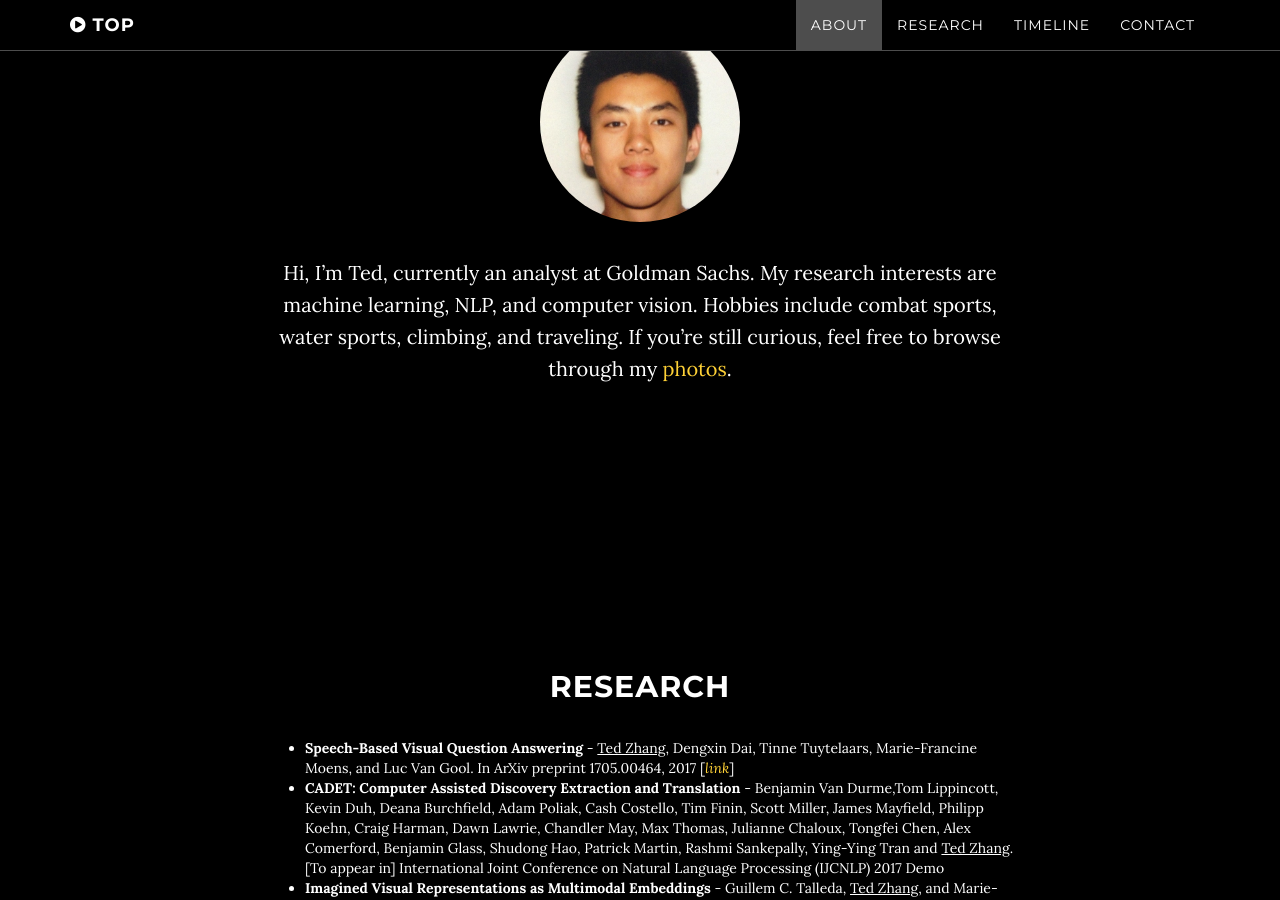
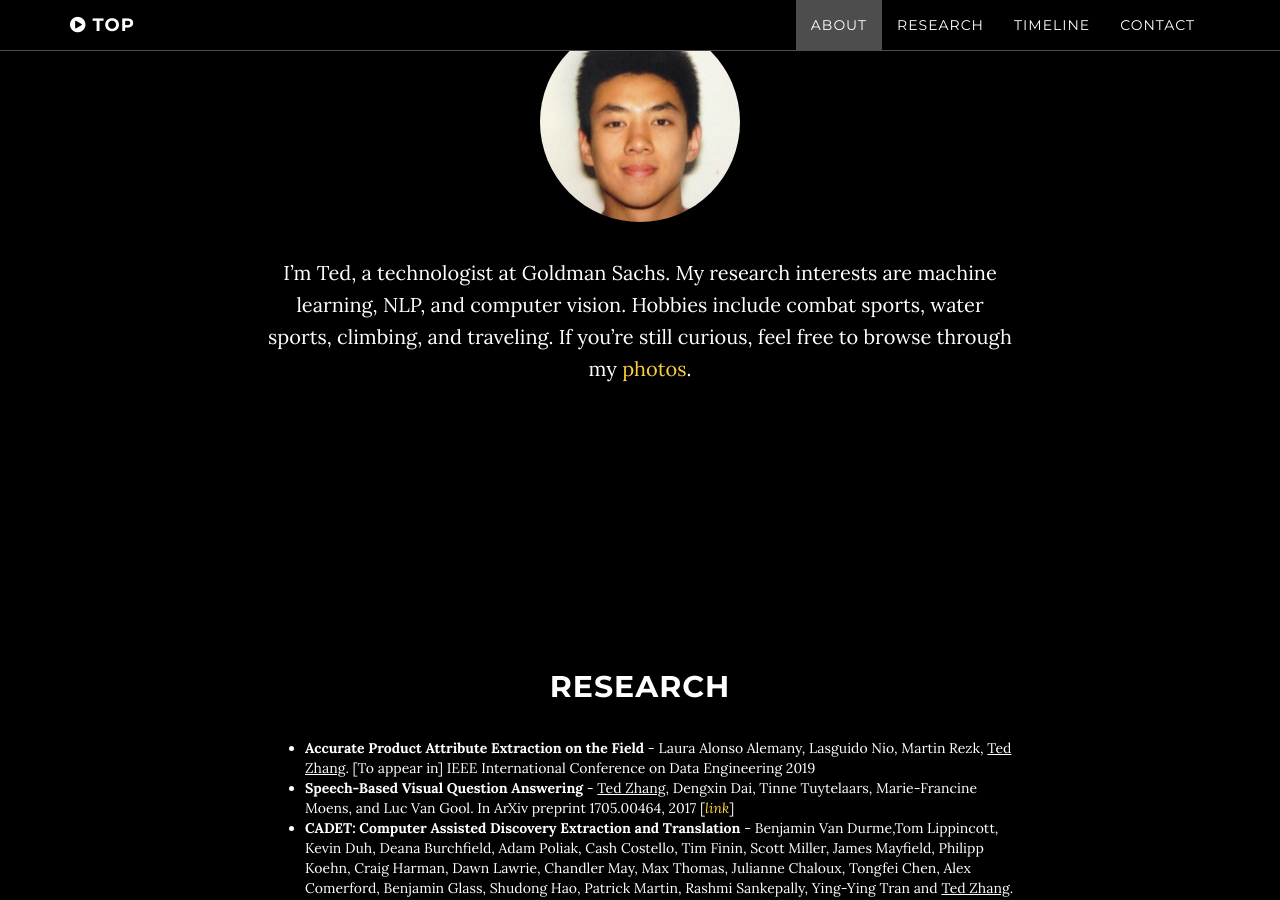
Before and after one commit to zted/zted.github.io, a Jekyll site: the page built from index.html, in a window 1280 px wide and 900 px high, scrolled down 1196 px. Built offline with Jekyll 4.4.1, drawn with Linux system fonts in a browser that asks for light colours; some of the changed text lies outside the part shown.

Commit message:
Adding new paper and linking old one

```diff
--- a/1_about.html
+++ b/1_about.html
@@ -7,4 +7,4 @@ title: About
 <!--<img src="img/timeline/hopkins.jpg" alt="some_text" style="width:304px;height:228px;">-->
 <img class="img-circle" src="img/me.jpg" alt="me" style="width:200px;height:200px;">
 
-Hi, I'm Ted, currently an analyst at Goldman Sachs. My research interests are machine learning, NLP, and computer vision. Hobbies include combat sports, water sports, climbing, and traveling. If you're still curious, feel free to browse through my [photos](https://www.flickr.com/photos/64410546@N07/collections).
+I'm Ted, a technologist at Goldman Sachs. My research interests are machine learning, NLP, and computer vision. Hobbies include combat sports, water sports, climbing, and traveling. If you're still curious, feel free to browse through my [photos](https://www.flickr.com/photos/64410546@N07/collections).
--- a/2_research.html
+++ b/2_research.html
@@ -7,8 +7,9 @@ title: Research
 <!--<img src="img/timeline/hopkins.jpg" alt="some_text" style="width:304px;height:228px;">-->
 <div align="left">
     <ul>
+    	<li><strong>Accurate Product Attribute Extraction on the Field</strong> - Laura Alonso Alemany, Lasguido Nio, Martin Rezk, <u>Ted Zhang</u>. [To appear in] IEEE International Conference on Data Engineering 2019</li>
     	<li><strong>Speech-Based Visual Question Answering</strong> - <u>Ted Zhang</u>, Dengxin Dai, Tinne Tuytelaars, Marie-Francine Moens, and Luc Van Gool. In ArXiv preprint 1705.00464, 2017   [<i><a href="http://arxiv.org/abs/1705.00464">link</a></i>]</li>
-        <li><strong>CADET: Computer Assisted Discovery Extraction and Translation</strong> - Benjamin Van Durme,Tom Lippincott, Kevin Duh, Deana Burchfield, Adam Poliak, Cash Costello, Tim Finin, Scott Miller, James Mayfield, Philipp Koehn, Craig Harman, Dawn Lawrie, Chandler May, Max Thomas, Julianne Chaloux, Tongfei Chen, Alex Comerford, Benjamin Glass, Shudong Hao, Patrick Martin, Rashmi Sankepally, Ying-Ying Tran and <u>Ted Zhang</u>. [To appear in] International Joint Conference on Natural Language Processing (IJCNLP) 2017 Demo</li>
+        <li><strong>CADET: Computer Assisted Discovery Extraction and Translation</strong> - Benjamin Van Durme,Tom Lippincott, Kevin Duh, Deana Burchfield, Adam Poliak, Cash Costello, Tim Finin, Scott Miller, James Mayfield, Philipp Koehn, Craig Harman, Dawn Lawrie, Chandler May, Max Thomas, Julianne Chaloux, Tongfei Chen, Alex Comerford, Benjamin Glass, Shudong Hao, Patrick Martin, Rashmi Sankepally, Ying-Ying Tran and <u>Ted Zhang</u>. International Joint Conference on Natural Language Processing (IJCNLP) 2017 Demo [<i><a href="http://aclweb.org/anthology/I17-3002.pdf">link</a></i>]</li>
         <li><strong>Imagined Visual Representations as Multimodal Embeddings</strong> - Guillem C. Talleda, <u>Ted Zhang</u>, and Marie-Francine Moens. AAAI Conference on Artificial Intelligence 2017   [<i><a href="https://aaai.org/ocs/index.php/AAAI/AAAI17/paper/view/14811/14042">link</a></i>]</li>
         <li><strong>Learning to Predict: A Fast Re-constructive Method to Generate Multimodal Embeddings</strong> - Guillem C. Talleda, <u>Ted Zhang</u>, and Marie-Francine Moens. Workshop on Representation Learning in Artificial and Biological Neural Networks, NIPS 2016   [<i><a href="https://arxiv.org/abs/1703.08737">link</a></i>]</li>
         <li><strong>Transferring Visual Knowledge into Semantic Roles</strong> - Guillem C. Talleda, <u>Ted Zhang</u>, Quynh Do, and Marie-Francine Moens. Proceedings CHIST-ERA Projects Seminar 2016   [<i><a href="download/Bern2016.pdf">download</a></i>]</li>
```
